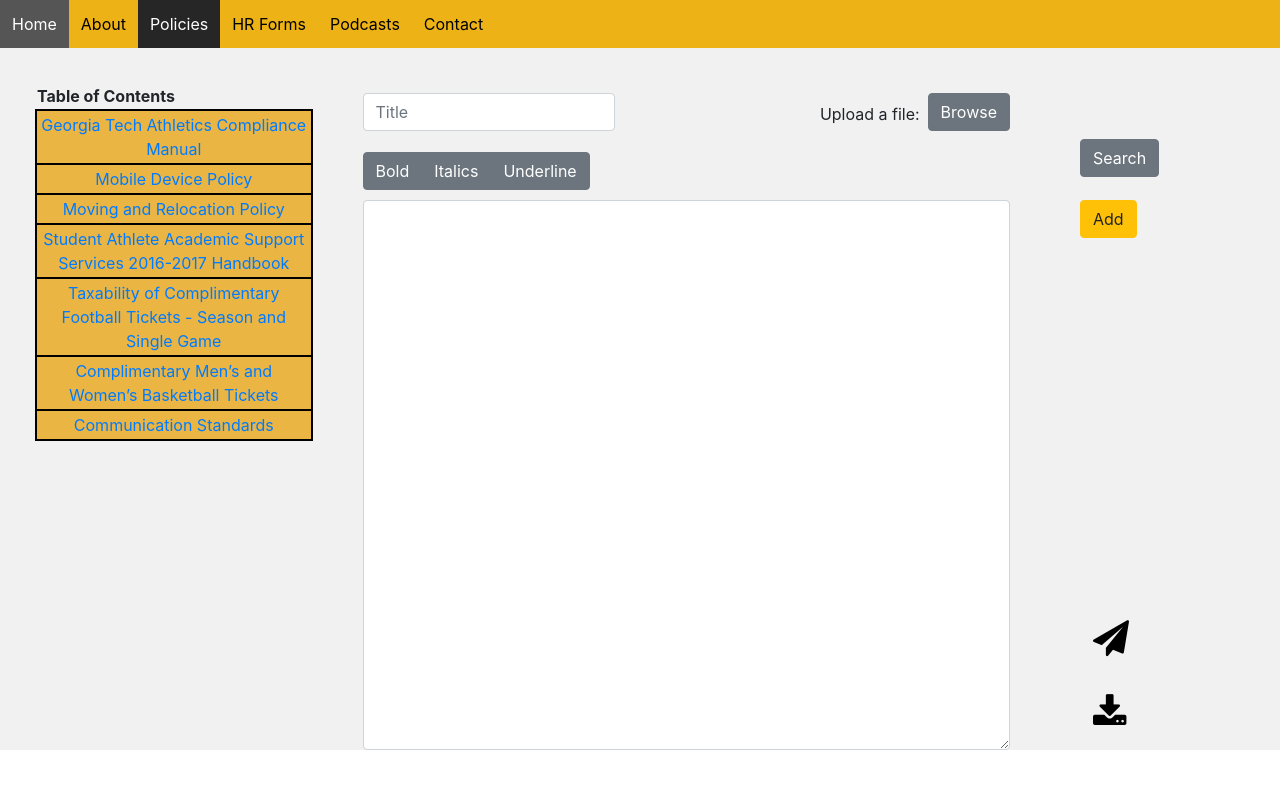
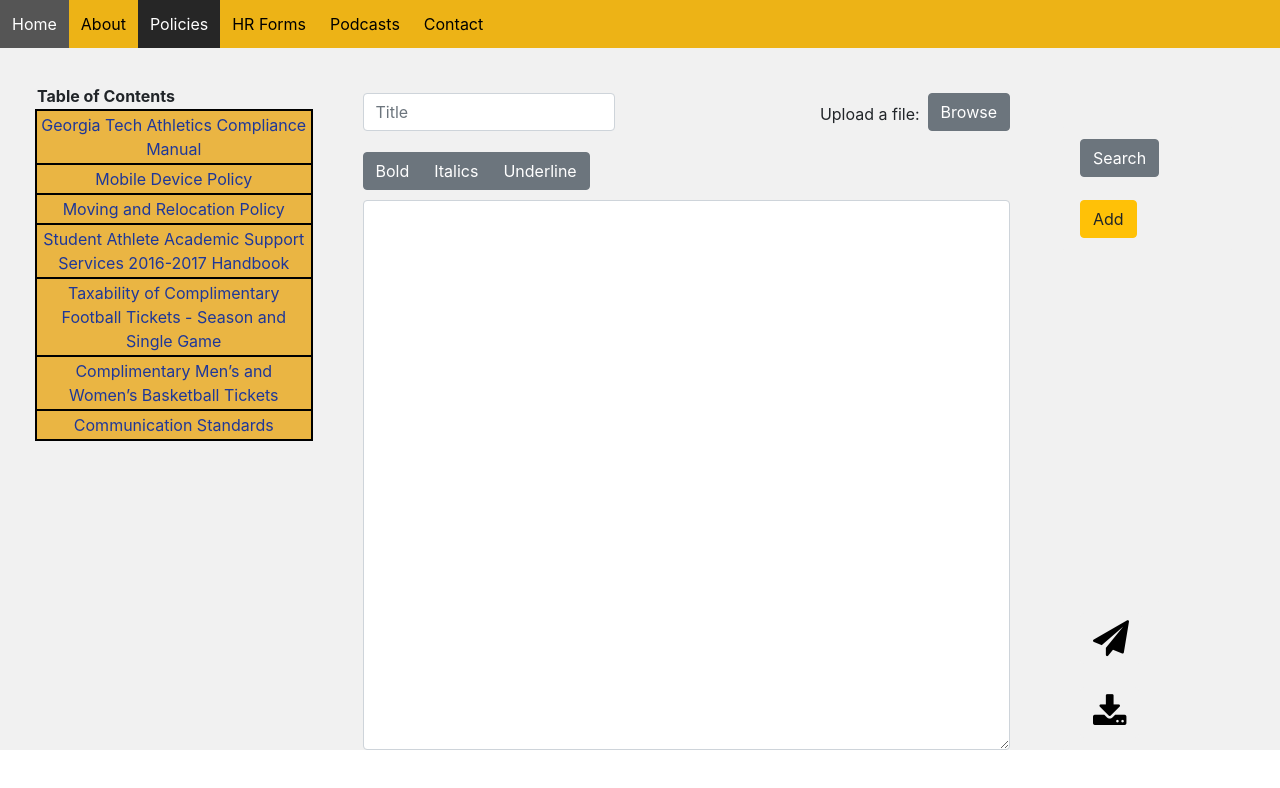
Before and after one commit to ghost-pep/JID8135, an Angular app in the folder gt-athletics/: page /policy in a window 1280 px wide. Shown: the top 788 px of the page. Built offline with nearby package versions, Linux system fonts and the light colour scheme; what ngx-quill would draw is missing.

Commit message:
Changed styling slightly

```diff
--- a/gt-athletics/src/app/policy/policy.component.css
+++ b/gt-athletics/src/app/policy/policy.component.css
@@ -7,12 +7,20 @@
 	margin: 0;
 }
 
-tr {
+.toc_tbody tr {
     background-color: #EAB543;
     text-align: center;
 }
 
-td {
+.toc_tbody a:link {
+    color: #1e3799;
+}
+
+.toc_tbody a:hover {
+    color: #7f8c8d;
+}
+
+.toc_tbody td {
     padding: 2px;
     border: 2px solid black;
 }
--- a/gt-athletics/src/app/policy/policy.component.html
+++ b/gt-athletics/src/app/policy/policy.component.html
@@ -22,7 +22,7 @@
             <thead>
               <th>Table of Contents</th>
             </thead>
-            <tbody>
+            <tbody class="toc_tbody">
               <tr>
                 <td>
                   <a href = "#">Georgia Tech Athletics Compliance Manual</a>
```
Also changed, not shown: 1 other file (tests, documents, lock files or other folders).
